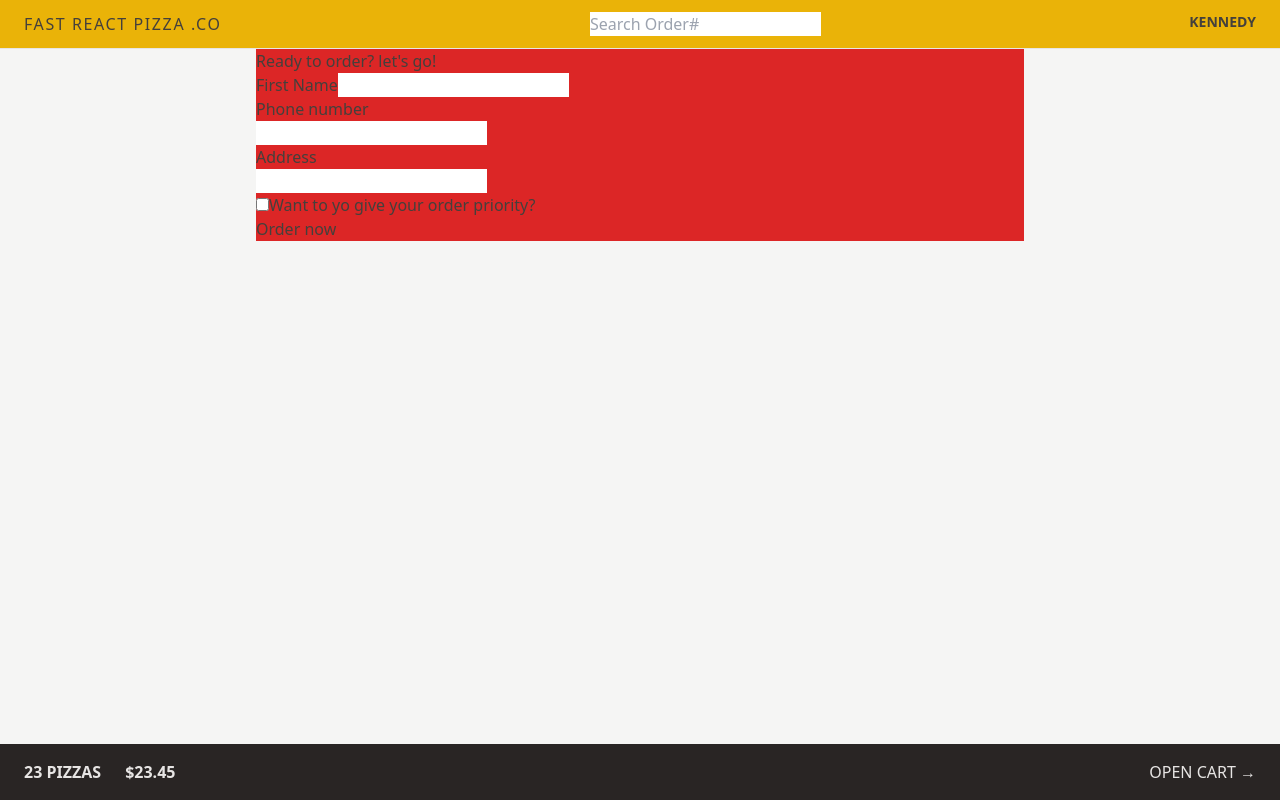
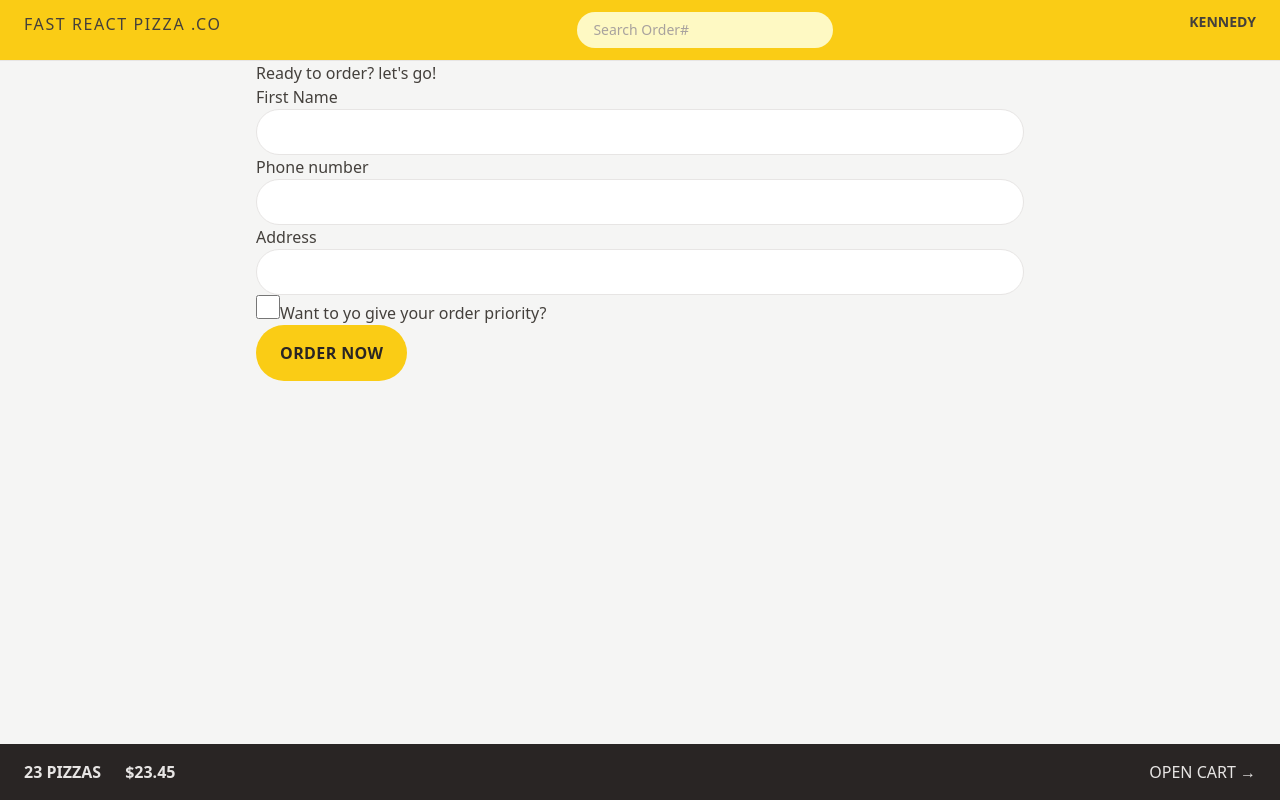
Before and after one commit to kennedymwaniki/Fast-react-pizza, a React (Vite) app: page /order/new in a window 1280 px wide. Built offline with nearby package versions, Linux system fonts and the light colour scheme.

Commit message:
re-usable buttons and style components

```diff
--- a/prettier.config.js
+++ b/prettier.config.js
@@ -1,5 +1,4 @@
 /* eslint-disable no-undef */
-// prettier.config.js
 module.exports = {
     plugins: ['prettier-plugin-tailwindcss'],
     singleQuote: true,
--- a/src/features/cart/Cart.jsx
+++ b/src/features/cart/Cart.jsx
@@ -1,5 +1,6 @@
 /* eslint-disable no-unused-vars */
 import { Link } from "react-router-dom";
+import LinkButton from "../../ui/LinkButton";
 
 const fakeCart = [
   {
@@ -30,7 +31,7 @@ function Cart() {
 
   return (
     <div>
-      <Link to="/menu">&larr; Back to menu</Link>
+      <LinkButton to="/menu" >&larr; Back to menu</LinkButton>
 
       <h2>Your cart, %NAME%</h2>
 
--- a/src/features/order/CreateOrder.jsx
+++ b/src/features/order/CreateOrder.jsx
@@ -4,6 +4,7 @@
 import { useState } from "react";
 import { Form, redirect, useActionData, useNavigation } from "react-router-dom";
 import { createOrder } from "../../services/apiRestaurant";
+import Button from "../../ui/Button";
 
 // https://uibakery.io/regex-library/phone-number
 const isValidPhone = (str) =>
@@ -50,13 +51,13 @@ function CreateOrder() {
       <Form method="POST">
         <div>
           <label>First Name</label>
-          <input type="text" name="customer" required />
+          <input type="text" name="customer" required className="input"/>
         </div>
 
         <div>
           <label>Phone number</label>
           <div>
-            <input type="tel" name="phone" required />
+            <input type="tel" name="phone" required className="input"/>
           </div>
           {formErrors?.phone && <p>{formErrors.phone}</p>}
         </div>
@@ -64,12 +65,13 @@ function CreateOrder() {
         <div>
           <label>Address</label>
           <div>
-            <input type="text" name="address" required />
+            <input type="text" name="address" required className="input"/>
           </div>
         </div>
 
         <div>
           <input
+        className="h-6 w-6 accent-yellow-400 focus:outline-none focus:ring-yellow-400 focus:offset-2"
             type="checkbox"
             name="priority"
             id="priority"
@@ -81,9 +83,9 @@ function CreateOrder() {
 
         <div>
           <input type="hidden" name="cart" value={JSON.stringify(cart)} />
-          <button disabled={isSubmitting}>
+          <Button disabled={isSubmitting}>
             {isSubmitting ? "Placing Order........" : "Order now"}
-          </button>
+          </Button>
         </div>
       </Form>
     </div>
--- a/src/features/order/SearchOrder.jsx
+++ b/src/features/order/SearchOrder.jsx
@@ -13,6 +13,10 @@ function SearchOrder() {
   return (
     <form onSubmit={handleSubmit}>
       <input
+      className="rounded-full text-sm px-4 py-2
+      bg-yellow-100 placeholder:text-stone-400
+      w-28 sm:w-64 sm:focus:w-72 transition-all duration-300
+      foucus:outline-none focus:ring focus:ring-yellow-500 focus:ring-opacity-50"
         type="text"
         placeholder="Search Order#"
         value={query}
--- a/src/features/user/CreateUser.jsx
+++ b/src/features/user/CreateUser.jsx
@@ -1,4 +1,5 @@
 import { useState } from 'react';
+import Button from "../../ui/Button";
 
 function CreateUser() {
   const [username, setUsername] = useState('');
@@ -16,12 +17,12 @@ function CreateUser() {
         placeholder="Your full name"
         value={username}
         onChange={(e) => setUsername(e.target.value)}
-        className='w-72'
+        className='w-72 mb-6 input'
       />
 
       {username !== '' && (
         <div>
-          <button>Start ordering</button>
+          <Button>Start ordering</Button>
         </div>
       )}
     </form>
--- a/src/index.css
+++ b/src/index.css
@@ -2,6 +2,14 @@
 @tailwind components;
 @tailwind utilities;
 
+@layer components {
+  .input{
+    @apply rounded-full border
+    border-stone-200 px-4 py-2
+ text-sm transition-all duration-300
+ focus:outline-none focus:ring-yellow-400 w-full md:px-6 md:py-3;
+  }
+}
 /* body {
   font-family: system-ui, -apple-system, BlinkMacSystemFont, 'Segoe UI', Roboto,
     Oxygen, Ubuntu, Cantarell, 'Open Sans', 'Helvetica Neue', sans-serif;
--- a/src/ui/AppLayout.jsx
+++ b/src/ui/AppLayout.jsx
@@ -16,7 +16,7 @@ function AppLayout() {
       <div className="overflow-scroll">
 
 
-      <main className="max-w-3xl bg-red-600 mx-auto">
+      <main className="max-w-3xl mx-auto">
         {/* <h1>content</h1> */}
         <Outlet />
       </main>
--- /dev/null
+++ b/src/ui/Button.jsx
@@ -0,0 +1,15 @@
+/* eslint-disable react/prop-types */
+function Button({children, disabled}) {
+    return (
+        <button disabled={disabled} className="bg-yellow-400 font-semibold uppercase
+        text-stone-800 px-4 py-3
+       tracking-wide inline-block rounded-full
+        hover:bg-yellow-300 transition-colors duration-300
+        focus:outline-none focus:ring focus:ring-yellow-300 focus:ring-offset-2
+        disabled:cursor-not-allowed sm:px-6 sm:py-4">
+            {children}
+        </button>
+    )
+}
+
+export default Button;
--- a/src/ui/Error.jsx
+++ b/src/ui/Error.jsx
@@ -1,7 +1,8 @@
-import { useNavigate, useRouteError } from "react-router-dom";
+import {  useRouteError } from "react-router-dom";
+import LinkButton from "./LinkButton";
 
 function Error() {
-  const navigate = useNavigate();
+  // const navigate = useNavigate();
   const error = useRouteError();
   console.log(error);
 
@@ -9,7 +10,9 @@ function Error() {
     <div>
       <h1>Something went wrong 😢</h1>
       <p>{error.data || error.message}</p>
-      <button onClick={() => navigate(-1)}>&larr; Go back</button>
+
+      <LinkButton to="-1">&larr; Go back</LinkButton>
+      {/* <button onClick={() => navigate(-1)}></button> */}
     </div>
   );
 }
--- a/src/ui/Header.jsx
+++ b/src/ui/Header.jsx
@@ -4,7 +4,7 @@ import Username from "../features/user/Username";
 
 function Header() {
   return (
-    <header className="flex items=center justify-between bg-yellow-500 uppercase px-4 py-3 border-b border-stone-200 sm:px-6">
+    <header className="flex items=center justify-between bg-yellow-400 uppercase px-4 py-3 border-b border-stone-200 sm:px-6">
       <Link to="/" className="tracking-widest">Fast React Pizza .Co</Link>
 
       <SearchOrder />
--- /dev/null
+++ b/src/ui/LinkButton.jsx
@@ -0,0 +1,19 @@
+/* eslint-disable no-unused-vars */
+/* eslint-disable react/prop-types */
+import { Link } from "react-router-dom"
+import { useNavigate } from "react-router-dom";
+
+
+function LinkButton({children, to}) {
+    const navigate = useNavigate();
+    const className="text-sm text-blue-500 hover:text-red-400 hover:underline";
+
+    if(to === '-1') return  <button  className={className} onClick={() => navigate(-1)}>{children}</button>
+    return (
+        <Link to={to} className={className}>
+            {children}
+        </Link>
+    )
+}
+
+export default LinkButton
```
